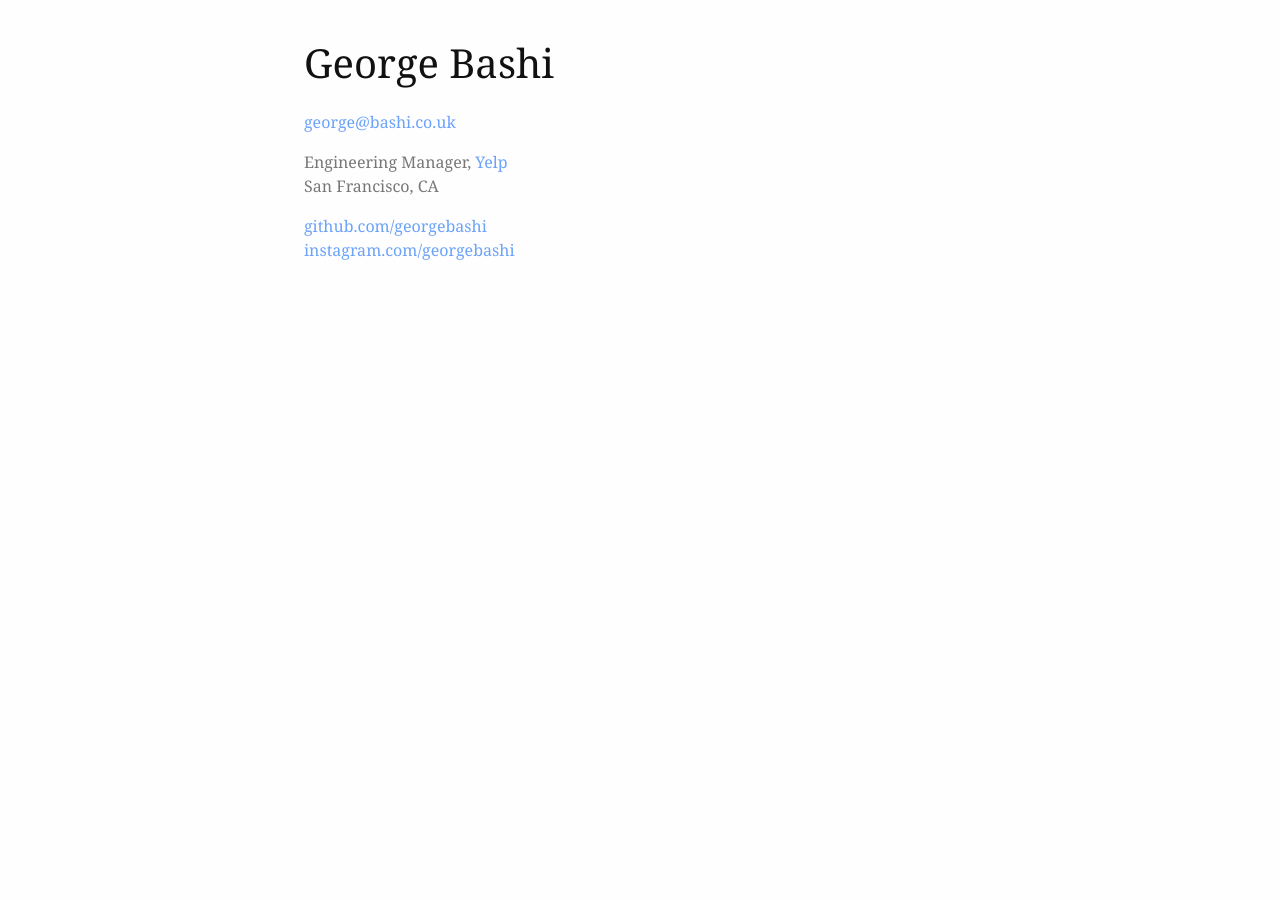
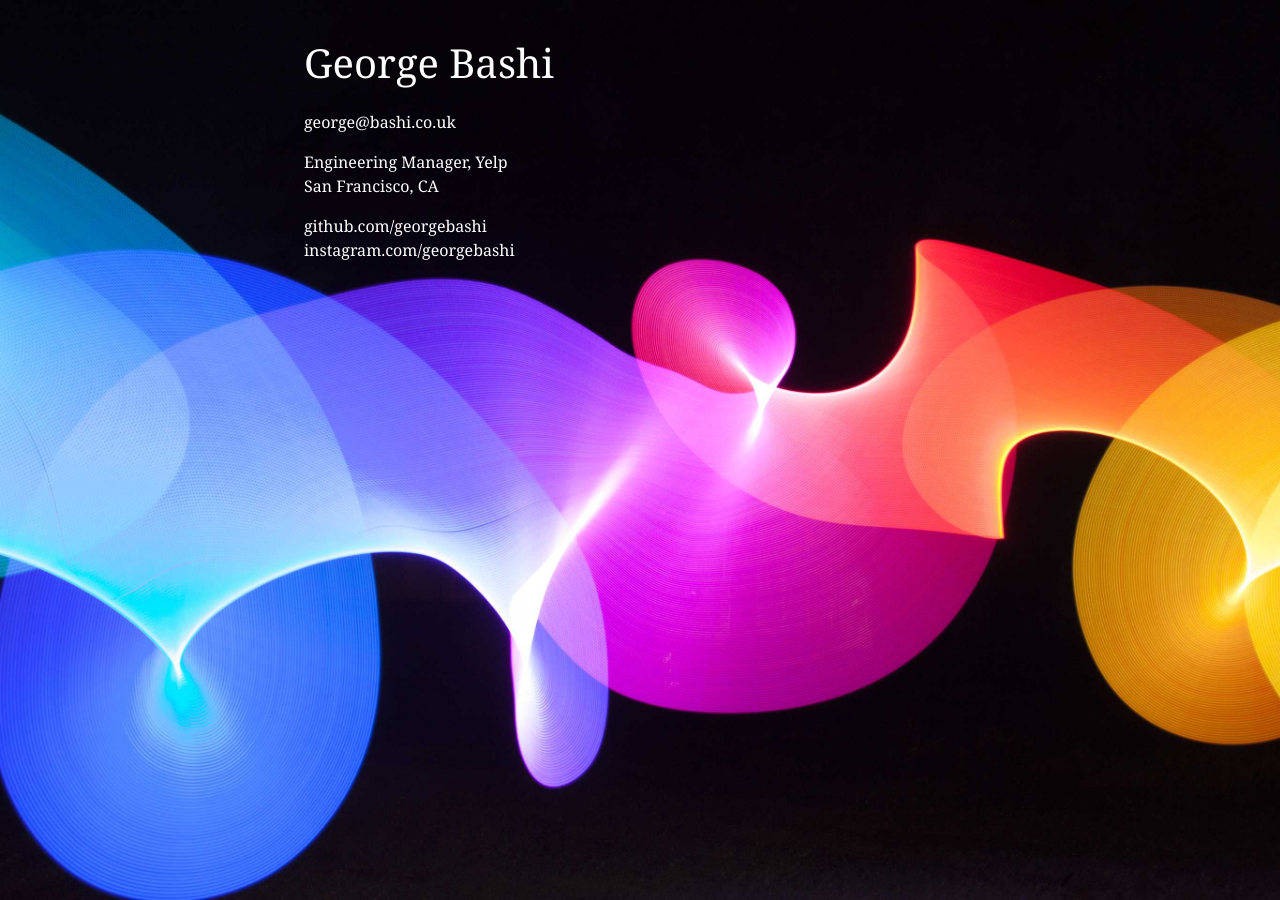
Before and after one commit to georgebashi/georgebashi.github.com, a Jekyll site: the page built from index.md, in a window 1280 px wide. Built offline with Jekyll 4.4.1, drawn with Linux system fonts in a browser that asks for light colours.

Commit message:
Update markdown.css

```diff
--- a/css/markdown.css
+++ b/css/markdown.css
@@ -1,20 +1,20 @@
-html { font-size: 100%; overflow-y: scroll; -webkit-text-size-adjust: 100%; -ms-text-size-adjust: 100%; }
+html { font-size: 100%; overflow-y: scroll; -webkit-text-size-adjust: 100%; -ms-text-size-adjust: 100%; height: 100%;}
 
 body{
-color:#444;
+color:#fff;
 font-family:Georgia, Palatino, 'Palatino Linotype', Times, 'Times New Roman', serif;
 font-size:12px;
 line-height:1.5em;
 padding:1em;
 margin:auto;
 max-width:42em;
-background:#fefefe;
+background:#000 url(/g.jpg) no-repeat top left / cover;
 }
 
-a{ color: #0645ad; text-decoration:none;}
-a:visited{ color: #0b0080; }
-a:hover{ color: #06e; }
-a:active{ color:#faa700; }
+a{ color: #fff; text-decoration:none;}
+a:visited{ color: #fff; }
+a:hover{ color: #fff; }
+a:active{ color:#fff; }
 a:focus{ outline: thin dotted; }
 a:hover, a:active{ outline: 0; }
 
@@ -34,7 +34,7 @@ max-width:100%;
 
 h1,h2,h3,h4,h5,h6{
 font-weight:normal;
-color:#111;
+color:#fff;
 line-height:1em;
 }
 h4,h5,h6{ font-weight: bold; }
@@ -76,10 +76,7 @@ img { border: 0; -ms-interpolation-mode: bicubic; vertical-align: middle; }
 table { border-collapse: collapse; border-spacing: 0; }
 td { vertical-align: top; }
 
-footer { color: #777; }
-footer a { color: #6BA2FA; }
-footer a:visited { color: #7366FF; }
-footer a:hover { color: #66A8FF; }
+footer { color: #fff; }
 
 @media only screen and (min-width: 480px) {
 body{font-size:14px;}
```
